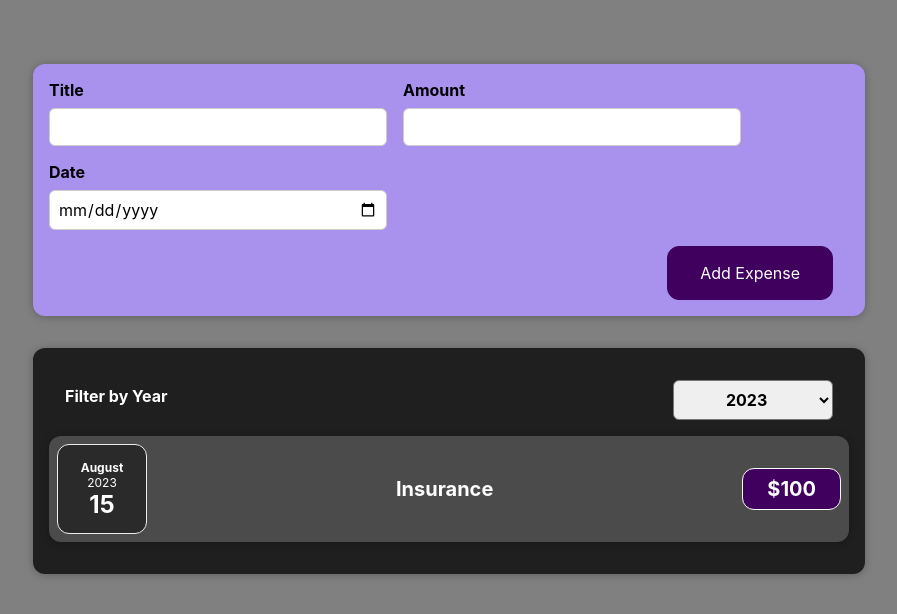
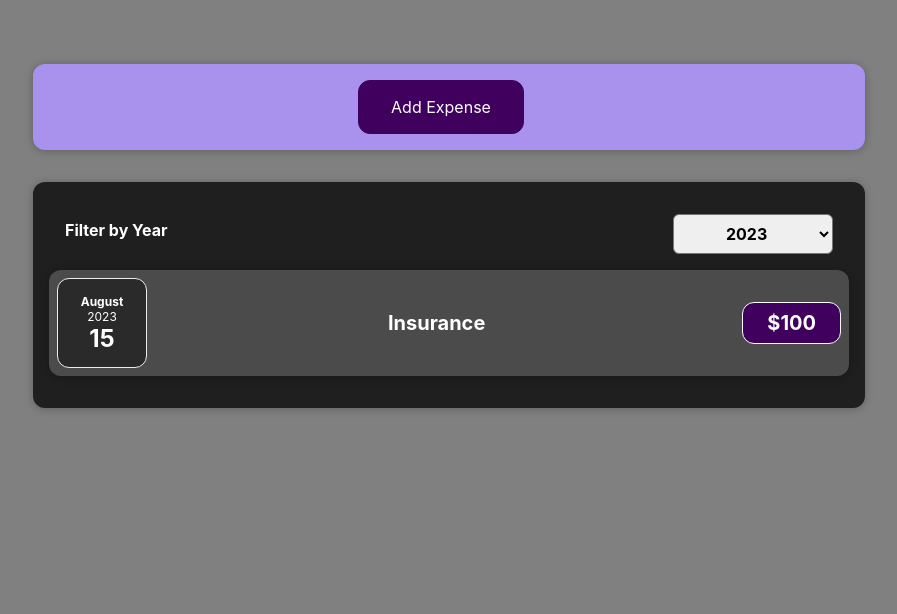
Before and after one commit to Abu-Faizan-Omer/first-reactjs, a React (Vite) app: page / in a window 1280 px wide. Shown: the top 614 px of the page, without its empty margins (191-1088 px from the left). Built offline with nearby package versions, Linux system fonts and the light colour scheme.

Commit message:
Open & Close Form

```diff
--- a/src/components/Expenses/ExpenseItem.jsx
+++ b/src/components/Expenses/ExpenseItem.jsx
@@ -1,27 +1,20 @@
-import React,{ useState} from "react";
+import React, { useState } from "react";
 import "./ExpenseItem.css";
-import ExpenseDate from "./ExpenseDate"
-import Card from  "../UI/Card"
+import ExpenseDate from "./ExpenseDate";
+import Card from "../UI/Card";
 
-function ExpenseItem(props) {
-  const [title,setTitle]=useState(props.title)
-
+const ExpenseItem = (props) => {
   return (
-    <Card className="expense-item">
-
-      <ExpenseDate date={props.date}/>
-
-      <div className="expense-item__description">
-        <h2>{props.title}</h2>
-      </div>
-
-      <div className="expense-item__price">
-        ${props.price}
-      </div>
-
-
-    </Card>
+    <li>
+      <Card className="expense-item">
+        <ExpenseDate date={props.date} />
+        <div className="expense-item__description">
+          <h2>{props.title}</h2>
+          <div className="expense-item__price">${props.price}</div>
+        </div>
+      </Card>
+    </li>
   );
-}
+};
 
 export default ExpenseItem;
--- a/src/components/NewExpense/ExpenseForm.jsx
+++ b/src/components/NewExpense/ExpenseForm.jsx
@@ -1,36 +1,36 @@
+// Write your code at relevant places in the code below:
+
 import React, { useState } from "react";
 import "./ExpenseForm.css";
 
 const ExpenseForm = (props) => {
- const [enteredTitle, setEnteredTitle] = useState("");
-  const [enteredAmount, setEnteredAmount] = useState("")
-  const [enterdDate,setenteredDate]=useState("")
+  const [enteredTitle, setEnteredTitle] = useState("");
+  const [enteredAmount, setEnteredAmount] = useState("");
+  const [enteredDate, setEnteredDate] = useState("");
 
   const titleChangeHandler = (event) => {
     setEnteredTitle(event.target.value);
   };
+
   const amountChangeHandler = (event) => {
-    setEnteredAmount(event.target.value)
-  }
+    setEnteredAmount(event.target.value);
+  };
+
   const dateChangeHandler = (event) => {
-    setenteredDate(event.target.value)
-  }
+    setEnteredDate(event.target.value);
+  };
 
   const formSubmitHandler = (event) => {
     event.preventDefault();
     const expenseData = {
       title: enteredTitle,
       price: enteredAmount,
-      date: new Date(enterdDate),
+      date: new Date(enteredDate),
     };
-
     props.onSaveExpenseData(expenseData);
-
-    //reset form
-    setEnteredTitle("")
-    setEnteredAmount("")
-    setenteredDate("")
-
+    setEnteredTitle("");
+    setEnteredAmount("");
+    setEnteredDate("");
   };
 
   return (
@@ -40,9 +40,8 @@ const ExpenseForm = (props) => {
           <label htmlFor="title">Title</label>
           <input
             type="text"
+            value={enteredTitle}
             id="title"
-            name="enteredTitle"
-            value={enteredTitle}
             onChange={titleChangeHandler}
           />
         </div>
@@ -50,9 +49,8 @@ const ExpenseForm = (props) => {
           <label htmlFor="amount">Amount</label>
           <input
             type="number"
+            value={enteredAmount}
             id="amount"
-            name="enteredAmount"
-            value={enteredAmount}
             onChange={amountChangeHandler}
           />
         </div>
@@ -60,9 +58,8 @@ const ExpenseForm = (props) => {
           <label htmlFor="date">Date</label>
           <input
             type="date"
+            value={enteredDate}
             id="date"
-            name="enteredDate"
-            value={enterdDate}
             min="2023-01-01"
             max="2024-12-31"
             onChange={dateChangeHandler}
@@ -70,6 +67,10 @@ const ExpenseForm = (props) => {
         </div>
       </div>
       <div className="new-expense__actions">
+        <button type="button" onClick={() => {
+          props.onCancel()
+        }}
+        >Cancel</button>
         <button type="submit">Add Expense</button>
       </div>
     </form>
--- a/src/components/NewExpense/NewExpense.jsx
+++ b/src/components/NewExpense/NewExpense.jsx
@@ -1,17 +1,33 @@
-import React from "react";
+// Write your code at relevant places in the code below:
+
+import React,{useState} from "react";
 import ExpenseForm from "./ExpenseForm";
-import FormikForm from "./FormikForm";
 import "./NewExpense.css";
 
 const NewExpense = (props) => {
-    const saveExpenseDataHandler = (enterdExpenseData) => {
-    const expenseData={...enterdExpenseData,id:Math.random().toString()}//for Id create
-    props.onAddExpense(expenseData)
-  }
+
+const [isEditing,setIsEditing]=useState(false)
+
+  const saveExpenseDataHandler = (enteredExpenseData) => {
+    const expenseData = { ...enteredExpenseData, id: Math.random().toString() };
+    props.onAddExpense(expenseData);
+    setIsEditing(false)
+  };
+
   return (
     <div className="new-expense">
-      <ExpenseForm onSaveExpenseData={saveExpenseDataHandler} />
-     {/*  <FormikForm/> */}
+      {isEditing === false && (
+        <button type="button" onClick={() => {
+          setIsEditing(true)
+        }}
+        >
+        Add Expense
+      </button>)}
+
+      {isEditing === true && (<ExpenseForm onSaveExpenseData={saveExpenseDataHandler} onCancel={() => {
+        setIsEditing(false)
+      }}
+      />)}
     </div>
   );
 };
```
